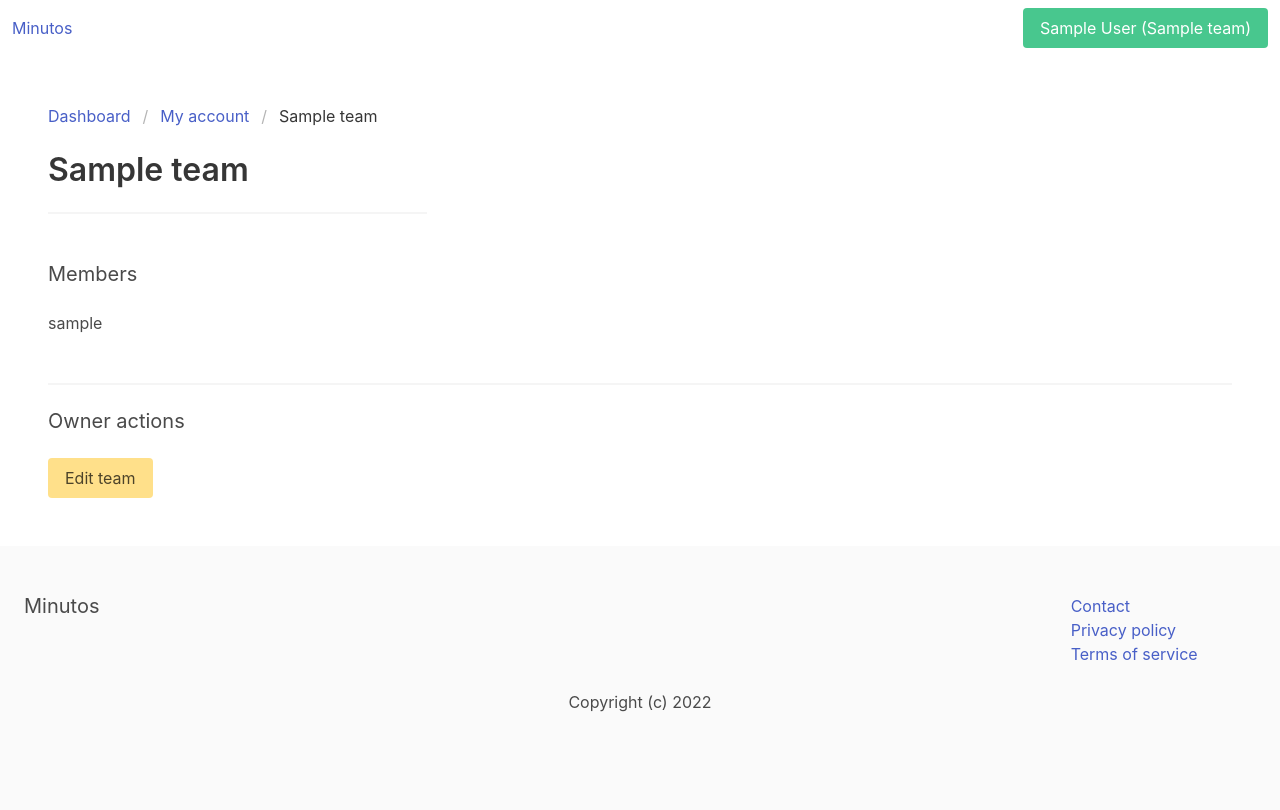
After one commit to napestershine/minutos, a Django app: page /myaccount/teams/1/ in a window 1280 px wide. The commit adds this page. Run offline with Django 4.2, Linux system fonts and the light colour scheme; a user stored in the database is signed in; tables that the repository leaves empty hold one stand-in row (values such as "Sample post").

Commit message:
activate and edit teams

```diff
--- a/apps/core/templates/core/base.html
+++ b/apps/core/templates/core/base.html
@@ -38,6 +38,7 @@
                         {% if request.user.is_authenticated %}
                             <a href="{% url 'myaccount' %}" class="button is-success">
                                 {% firstof request.user.get_full_name request.user.username %}
+                                {% if active_team %}({{ active_team.title }}){% endif %}
                             </a>
                         {% else %}
                             <a href="{% url 'signup' %}" class="button is-success">
--- /dev/null
+++ b/apps/team/templates/team/team.html
@@ -0,0 +1,36 @@
+{% extends 'core/base.html' %}
+{% block title %}{{ team.title }}{% endblock %}
+
+{% block content %}
+
+    <nav class="breadcrumb" aria-label="breadcrumbs">
+        <ul>
+            <li><a href="#">Dashboard</a></li>
+            <li><a href="{% url 'myaccount' %}">My account</a></li>
+            <li class="is-active">
+                <a href="{% url 'team:team' team.id %}" aria-current="page">{{ team.title }}</a>
+            </li>
+        </ul>
+    </nav>
+
+    <div class="columns is-multiline">
+        <div class="column is-4">
+            <h1 class="title">{{ team.title }}</h1>
+            <hr>
+            <h2 class="subtitle mt-6">Members</h2>
+
+            {% for member in team.members.all %}
+                <p>{{ member.username }}</p>
+            {% endfor %}
+        </div>
+
+        {% if team.created_by == request.user %}
+            <div class="column is-12">
+                <hr>
+                <h3 class="subtitle">Owner actions</h3>
+                <a href="{% url 'team:edit' %}" class="button is-warning">Edit team</a>
+            </div>
+        {% endif %}
+    </div>
+
+{% endblock %}
--- a/apps/team/urls.py
+++ b/apps/team/urls.py
@@ -1,9 +1,12 @@
 from django.urls import path
 
-from .views import add
+from .views import add, team, edit, activate_team
 
 app_name = 'team'
 
 urlpatterns = [
-    path('add/', add, name='add')
+    path('add/', add, name='add'),
+    path('edit/', edit, name='edit'),
+    path('activate_team/<int:team_id>/', activate_team, name='activate_team'),
+    path('<int:team_id>/', team, name='team')
 ]
--- a/apps/team/views.py
+++ b/apps/team/views.py
@@ -1,7 +1,27 @@
 from django.contrib.auth.decorators import login_required
-from django.shortcuts import render, redirect
+from django.shortcuts import render, redirect, get_object_or_404
+from django.contrib import messages
 
 from apps.team.models import Team
+
+
+@login_required
+def team(request, team_id):
+    team = get_object_or_404(Team, pk=team_id, status=Team.ACTIVE, members__in=[request.user])
+
+    return render(request, 'team/team.html', {'team': team})
+
+
+@login_required
+def activate_team(request, team_id):
+    team = get_object_or_404(Team, pk=team_id, status=Team.ACTIVE, members__in=[request.user])
+    userprofile = request.user.userprofile
+    userprofile.active_team_id = team.id
+    userprofile.save()
+
+    messages.info(request, 'The team was activated.')
+
+    return redirect('team:team', team_id=team.id)
 
 
 @login_required
@@ -21,3 +41,25 @@ def add(request):
             return redirect('myaccount')
 
     return render(request, 'team/add.html')
+
+
+@login_required
+def edit(request):
+    team = get_object_or_404(
+        Team,
+        pk=request.user.userprofile.active_team_id,
+        status=Team.ACTIVE,
+        members__in=[request.user]
+    )
+    if request.method == 'POST':
+        title = request.POST.get('title')
+
+        if title:
+            team.title = title
+            team.save()
+
+            messages.info(request, 'The changes was saved.')
+
+            return redirect('team:team', team_id=team.id)
+
+    return render(request, 'team/edit.html', {'team': team})
--- a/apps/userprofile/templates/userprofile/myaccount.html
+++ b/apps/userprofile/templates/userprofile/myaccount.html
@@ -45,7 +45,7 @@
                     </h3>
                     <h3 class="is-size-6">SHOW PLAN HERE</h3>
                     <hr>
-                    <a href="#" class="button is-success">Details</a>
+                    <a href="{% url 'team:team' active_team.id %}" class="button is-success">Details</a>
 
                     {% if active_team.created_by == request.user %}
                         <a href="#" class="button is-info">Invite Users</a>
@@ -66,8 +66,8 @@
 
                     <hr>
 
-                    <a href="#" class="button is-success">Details</a>
-                    <a href="#" class="button is-info">Activate</a>
+                    <a href="{% url 'team:team' team.id %}" class="button is-success">Details</a>
+                    <a href="{% url 'team:activate_team' team.id %}" class="button is-info">Activate</a>
                 </div>
             </div>
         {% endfor %}
```
Also changed, not shown: apps/team/templates/team/edit.html (added, +42 -0 lines), Readme.md.
